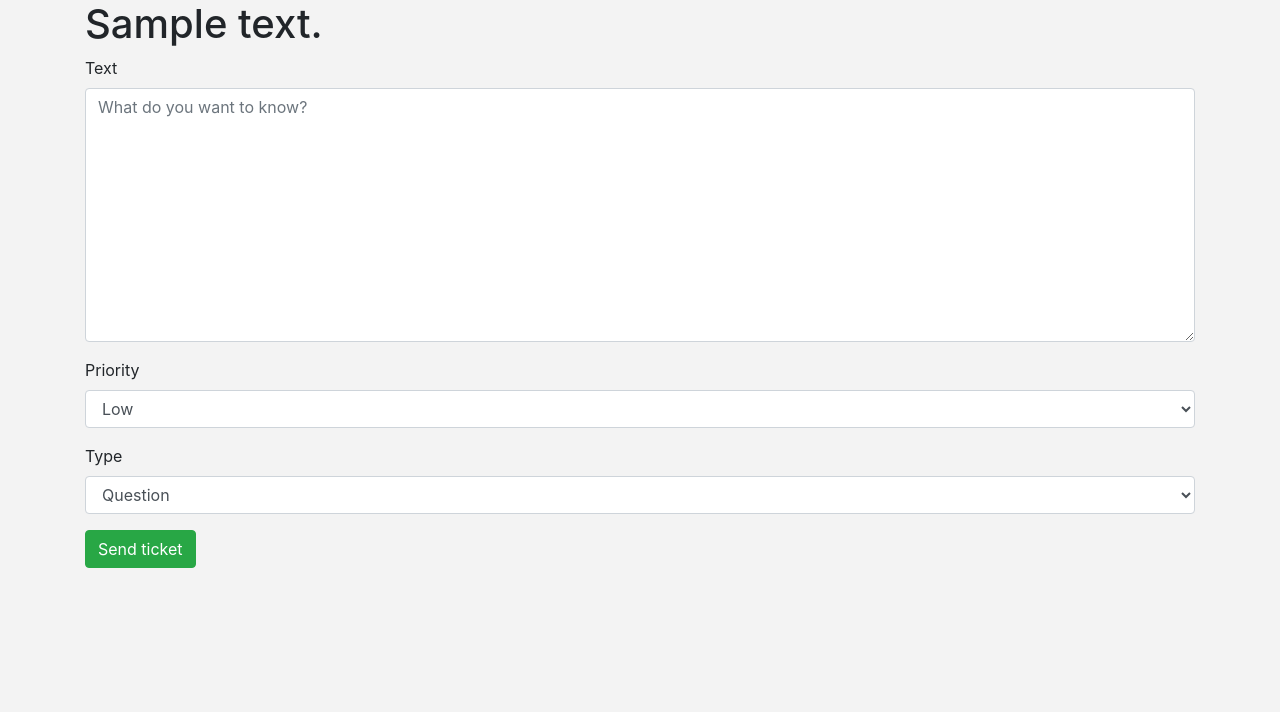
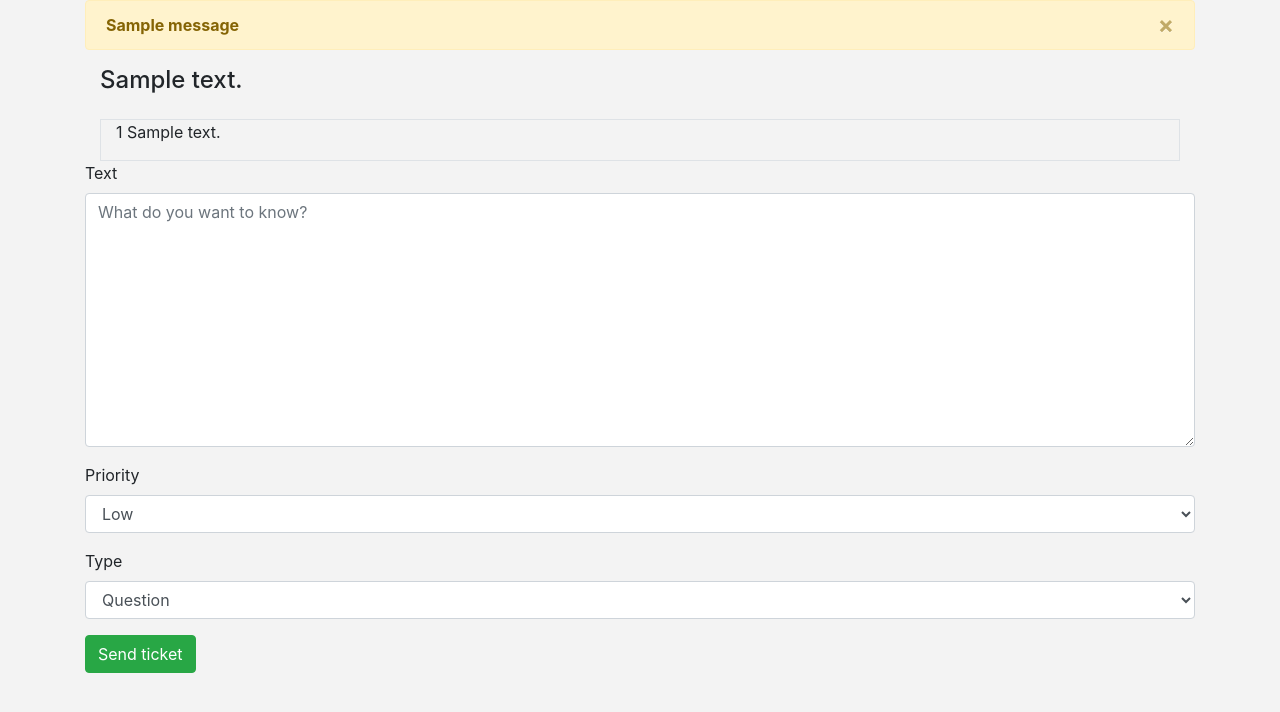
Before and after one commit to lucho03/Thesis-work, a Django app: template Mysite/main/templates/answer.html in a window 1280 px wide. Shown: the part 72-784 px from the top of the page. Run offline with Django 3.2, Linux system fonts and the light colour scheme; the template is opened without the code that fills it: values that come from a table or form of the project are taken from there, others are empty; tables that the repository leaves empty hold one stand-in row (values such as "Sample post"); one stand-in notice (Sample message) is shown; some libraries are stand-ins or nearby versions.

Commit message:
Example view of answer template

```diff
--- a/Mysite/main/templates/answer.html
+++ b/Mysite/main/templates/answer.html
@@ -7,7 +7,26 @@
 {% block content %}
 {% load crispy_forms_tags %}
 <div class="container">
-    <h1>{{ticket.text}}</h1>
+    {% if messages %}
+        {% for message in messages%}
+        <div class="alert alert-warning alert-dismissible fade show" role="alert">
+            <strong>{{message}}</strong>
+            <button type="button" class="close" data-dismiss="alert" aria-label="Close">
+                <span aria-hidden="true">&times;</span>
+            </button>
+        </div>
+        {% endfor %}
+    {% endif %}
+    <div class="container">
+        <h4>{{ticket.text}}</h4>
+    </div>
+    <div class="container mt-4">
+        {% for answer in answers %}
+            <div class="col border">
+                <p>{{answer.number}}  {{answer.text}}</p>
+            </div>
+        {% endfor %}
+    </div>
     <form method="post">
         {% csrf_token %}
         {{ form|crispy }}
```
